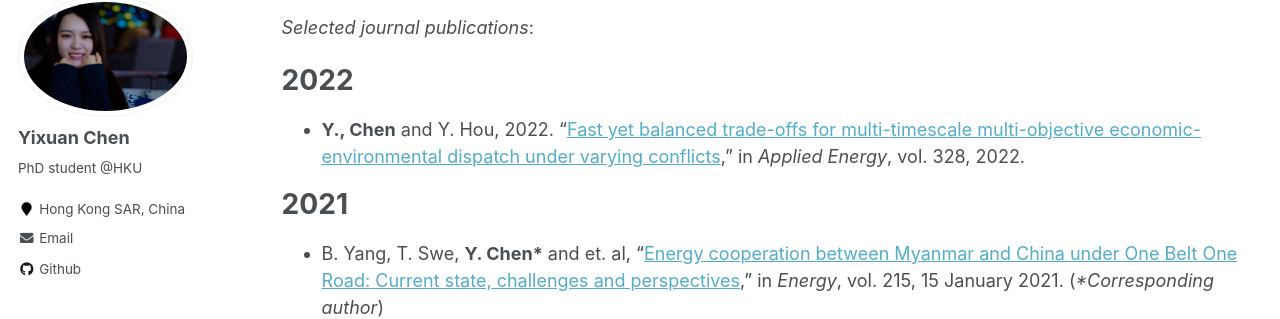
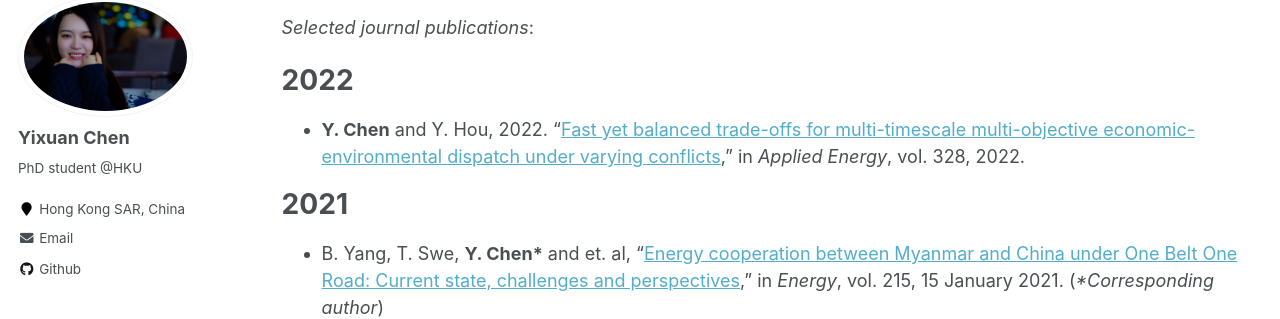
Before and after one commit to Yixuan-Chen0614/webpage-main, a Jekyll site: the page built from _pages/cv.md, in a window 1280 px wide and 1023 px high. Shown: the part 122-441 px from the top of the window. Built offline with Jekyll 4.4.1, drawn with Linux system fonts in a browser that asks for light colours.

Commit message:
Update cv.md

```diff
--- a/_pages/cv.md
+++ b/_pages/cv.md
@@ -14,7 +14,7 @@ _Selected journal publications_:
 
 2022
 ======
-* **Y., Chen** and Y. Hou, 2022. "[Fast yet balanced trade-offs for multi-timescale multi-objective economic-environmental dispatch under varying conflicts](https://doi.org/10.1016/j.apenergy.2022.120122)," in *Applied Energy*,  vol. 328, 2022.
+* **Y. Chen** and Y. Hou, 2022. "[Fast yet balanced trade-offs for multi-timescale multi-objective economic-environmental dispatch under varying conflicts](https://doi.org/10.1016/j.apenergy.2022.120122)," in *Applied Energy*,  vol. 328, 2022.
 
 
 2021
```
